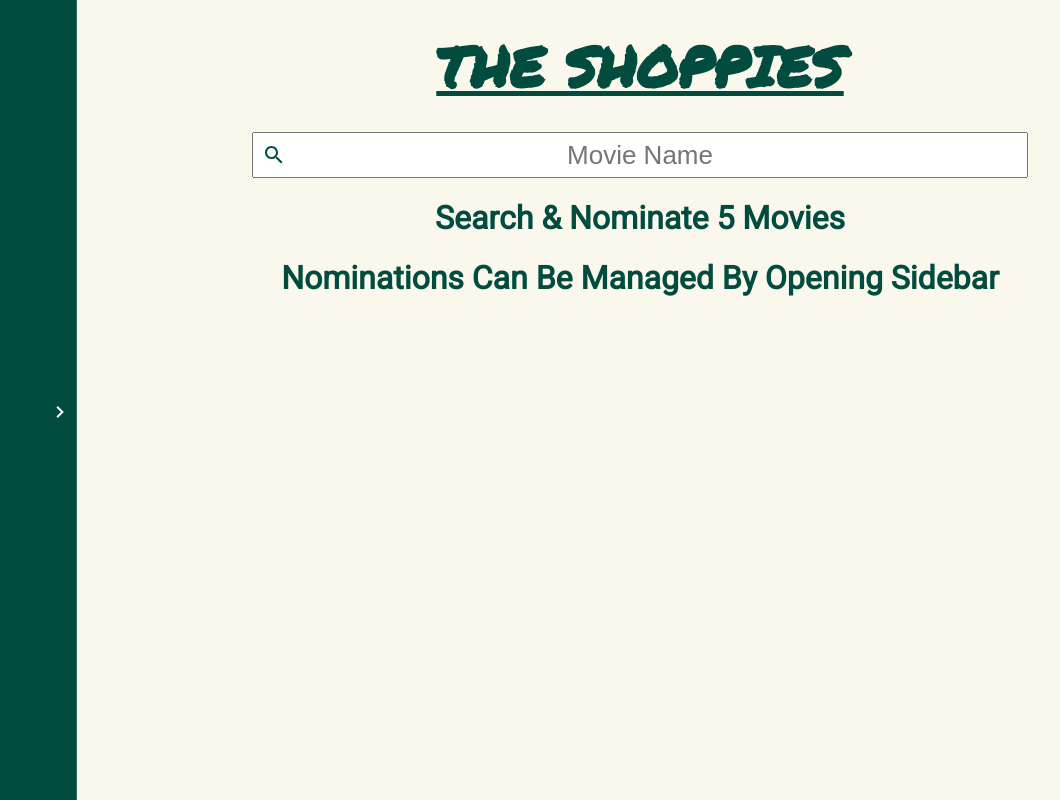
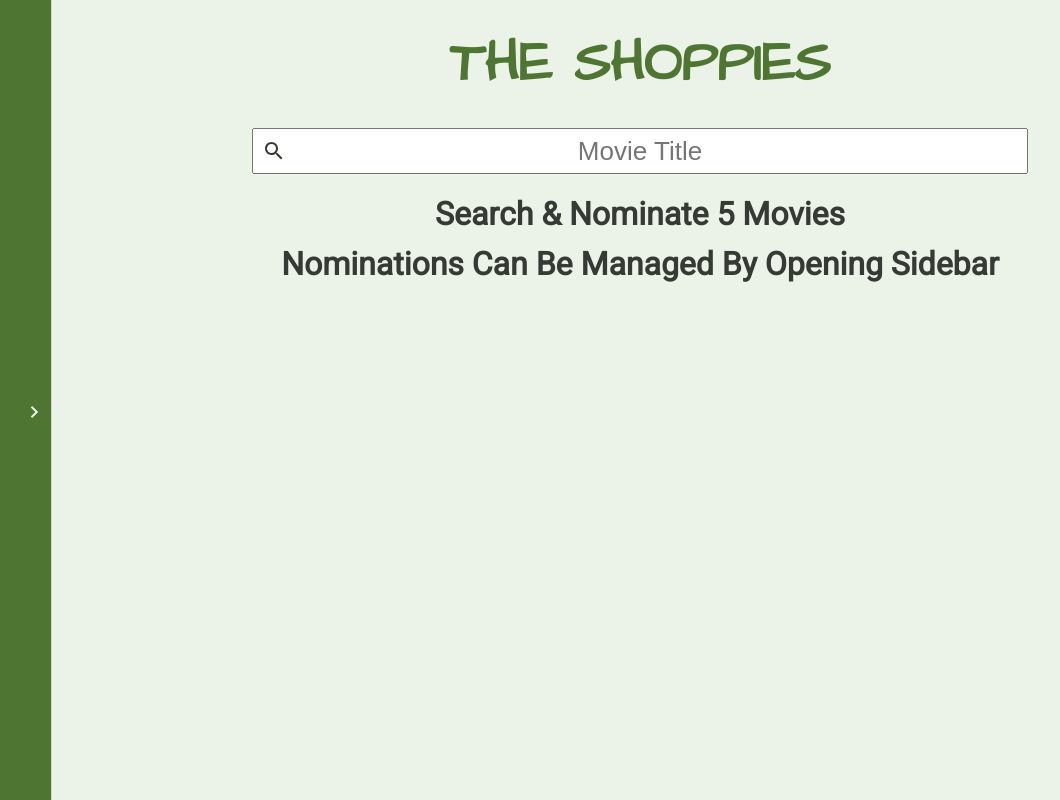
Before and after one commit to harrishs/movieNoms, a React (Create React App) app: page / in a window 1280 px wide. Shown: the whole page, without its empty margins (0-1060 px from the left). Built offline with nearby package versions, Linux system fonts and the light colour scheme.

Commit message:
Changing colors and fonts

```diff
--- a/src/App.js
+++ b/src/App.js
@@ -86,7 +86,7 @@ function App() {
 
   let output = <div className={classes.Msg}>
     <h1>Search & Nominate 5 Movies</h1>
-    <h1>Nominations Can Be Managed By Opening Sidebar</h1>
+    <h1 style={{marginTop: "-10px"}}>Nominations Can Be Managed By Opening Sidebar</h1>
   </div>;
   let message;
 
@@ -108,7 +108,7 @@ function App() {
     output = <h1>No Results</h1>;
     message = (<div className={classes.Msg}>
       <h1>Nominated {nominations.count} of 5 Movies</h1>
-      <h1>Results for "{keyWord}"</h1>
+      <h1 style={{marginTop: "-10px"}}>Results for "{keyWord}"</h1>
     </div>)
   }
 
@@ -123,7 +123,7 @@ function App() {
       pagination = <Pagination currentPg={page} maxPg={totalResults ? Math.ceil(totalResults / 10) : 1} pgChange={handlePagination}/>;
       message = (<div className={classes.Msg}>
         <h1>Nominated {nominations.count} of 5 Movies</h1>
-        <h1>Results for "{keyWord}"</h1>
+        <h1 style={{marginTop: "-10px"}}>Results for "{keyWord}"</h1>
         <p>Showing {1 + ((page-1) * 10)} - {finalCount} of {totalResults} Results</p>
       </div>);
   }
@@ -147,7 +147,7 @@ function App() {
         </Link>
         <form onSubmit={handleSearch}  className={classes.Search}>
         <SearchIcon className={classes.searchIcon} />
-        <input type="text" placeholder="Movie Name" onChange={entryHandler} />
+        <input type="text" placeholder="Movie Title" onChange={entryHandler} />
         </form>
         {message}
         <div className={classes.Results}>
@@ -178,7 +178,7 @@ function App() {
       </Link>
       <form onSubmit={handleSearch}  className={classes.Search}>
         <SearchIcon className={classes.searchIcon} />
-        <input type="text" placeholder="Movie Name" onChange={entryHandler} />
+        <input type="text" placeholder="Movie Title" onChange={entryHandler} />
       </form>
       <div className={classes.Five}>
       <h1>5 Movies Have Been Nominated</h1>
--- a/src/App.module.css
+++ b/src/App.module.css
@@ -1,8 +1,8 @@
-@import url("https://fonts.googleapis.com/css2?family=Permanent+Marker&family=Roboto&display=swap");
+@import url("https://fonts.googleapis.com/css2?family=Architects+Daughter&family=Roboto&display=swap");
 
 body {
-  background-color: #faf7ed;
-  color: #014c3e;
+  color: rgb(54, 58, 52);
+  background-color: rgb(235, 242, 232);
   font-family: "Roboto";
 }
 
@@ -24,12 +24,12 @@ body {
   text-align: center;
   height: 40px;
   font-size: 26px;
-  color: #014c3e;
+  color: rgb(54, 58, 52);
 }
 
 input:focus {
-  border: 1px solid #014c3e;
-  outline: 1px solid #014c3e;
+  border: 1px solid #4e7632;
+  outline: 1px solid #4e7632;
 }
 
 .searchIcon {
@@ -79,7 +79,8 @@ input:focus {
 }
 
 a {
-  color: #014c3e;
+  color: #4e7632;
+  text-decoration: none;
 }
 
 .Logo {
@@ -88,6 +89,8 @@ a {
   margin: 0 auto;
   margin-top: 25px;
   font-size: 56px;
-  font-family: "Permanent Marker";
   text-transform: uppercase;
+  color: #4e7632;
+  text-decoration: none;
+  font-family: "Architects Daughter";
 }
--- a/src/Components/Card/Card.module.css
+++ b/src/Components/Card/Card.module.css
@@ -3,7 +3,7 @@
   width: calc(100% / 3);
   text-align: center;
   padding-bottom: 25px;
-  color: rgb(29, 33, 32);
+  color: rgb(54, 58, 52);
   transition: transform 0.3s;
 }
 
@@ -14,6 +14,10 @@
 .Card img {
   width: 80%;
   height: 400px;
+}
+
+.Card h1 {
+  font-size: 30px;
 }
 
 @media (max-width: 1000px) {
--- a/src/Components/Nominations/NominationContainer.js
+++ b/src/Components/Nominations/NominationContainer.js
@@ -32,7 +32,7 @@ const NominationHolder = props => {
         <Backdrop clicked={()=>setToggle(false)} show={toggle}/>
         <div className={toggleClasses.join(" ")} onClick={toggleHandler}>
             {toggleIcon}
-            <h1 className={classes.Count}>Number of Nominations: {props.count}/5</h1>
+            <h1 className={classes.Count}>Your Nominations: {props.count}/5</h1>
             <div className={classes.Nominations}>
             {props.children}
             </div>
--- a/src/Components/Nominations/NominationContainer.module.css
+++ b/src/Components/Nominations/NominationContainer.module.css
@@ -1,9 +1,9 @@
 .NominationContainer {
   box-sizing: border-box;
   height: 100%;
-  width: 60%;
-  background-color: #014c3e;
-  color: white;
+  width: 40%;
+  background-color: #4e7632;
+  color: rgb(235, 242, 232);
   text-align: center;
   margin: 0 auto;
   transition: transform 0.3s ease-out;
@@ -11,11 +11,10 @@
   left: 0;
   top: 0;
   z-index: 200;
-  padding-right: 75px;
-  padding-left: 15px;
   overflow-y: scroll;
-  margin-bottom: 50px;
-  padding-bottom: 50px;
+  padding: 0 30px;
+  margin-bottom: 25px;
+  padding-bottom: 25px;
 }
 
 .Count {
@@ -52,6 +51,6 @@
 
 @media (max-width: 1000px) {
   .NominationContainer {
-    width: 90%;
+    width: 70%;
   }
 }
--- a/src/Components/Nominations/NominationPage.module.css
+++ b/src/Components/Nominations/NominationPage.module.css
@@ -16,6 +16,7 @@
   width: 80%;
   margin: 0 auto;
   margin-top: 25px;
-  font-family: "Permanent Marker";
   text-transform: uppercase;
+  color: #4e7632;
+  font-family: "Architects Daughter";
 }
--- a/src/Components/Nominations/Nominations.js
+++ b/src/Components/Nominations/Nominations.js
@@ -24,7 +24,7 @@ const Nominations = props => {
 
     return (
         <div className={classes.Nomination}>
-            <h1>{props.title} ({props.year})</h1>
+            <h3>{props.title} ({props.year})</h3>
             <button onClick={() => props.reload(nominationHandler, props.imdbID)}>Remove Nomination</button>
         </div>
     )
```
Also changed, not shown: 1 other file (tests, documents, lock files or other folders).
